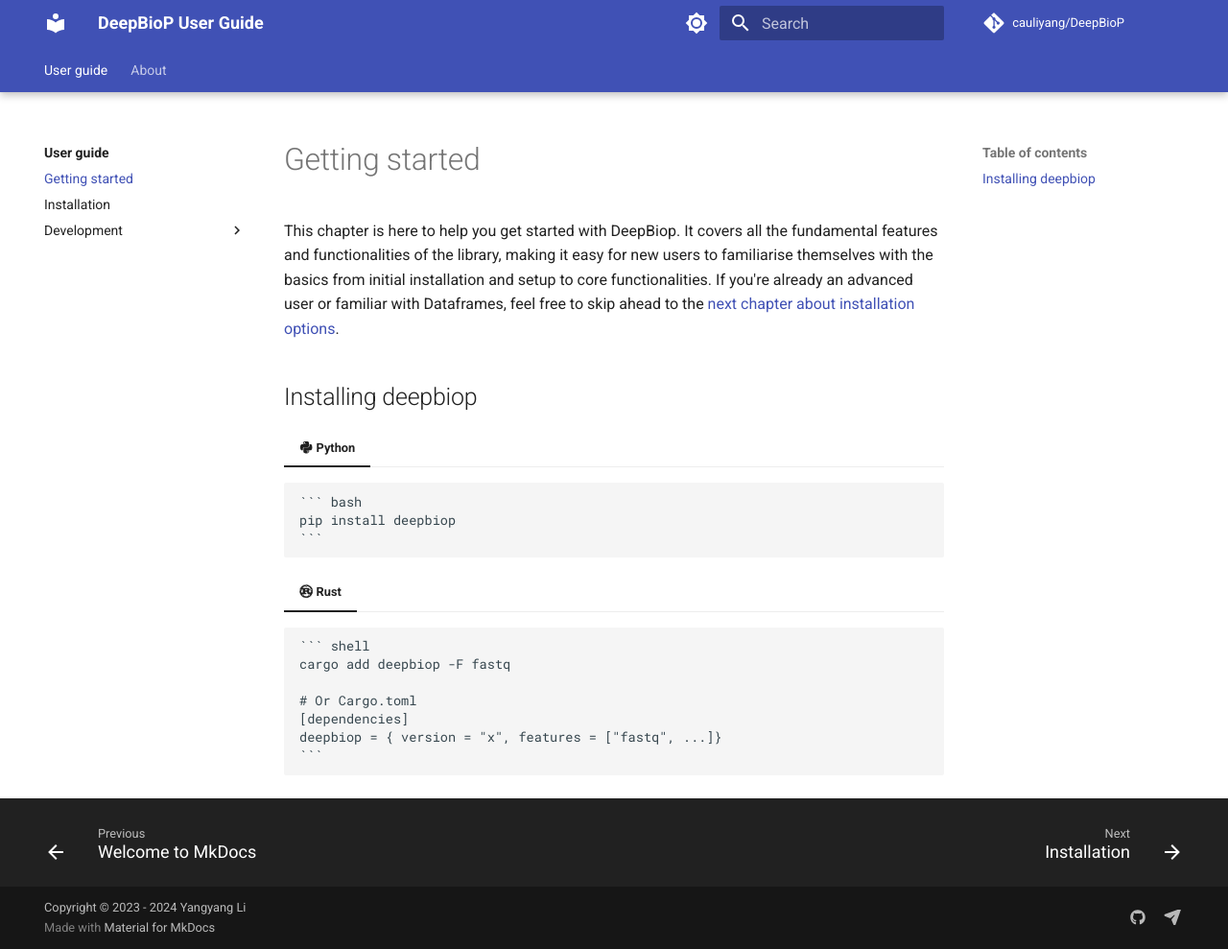
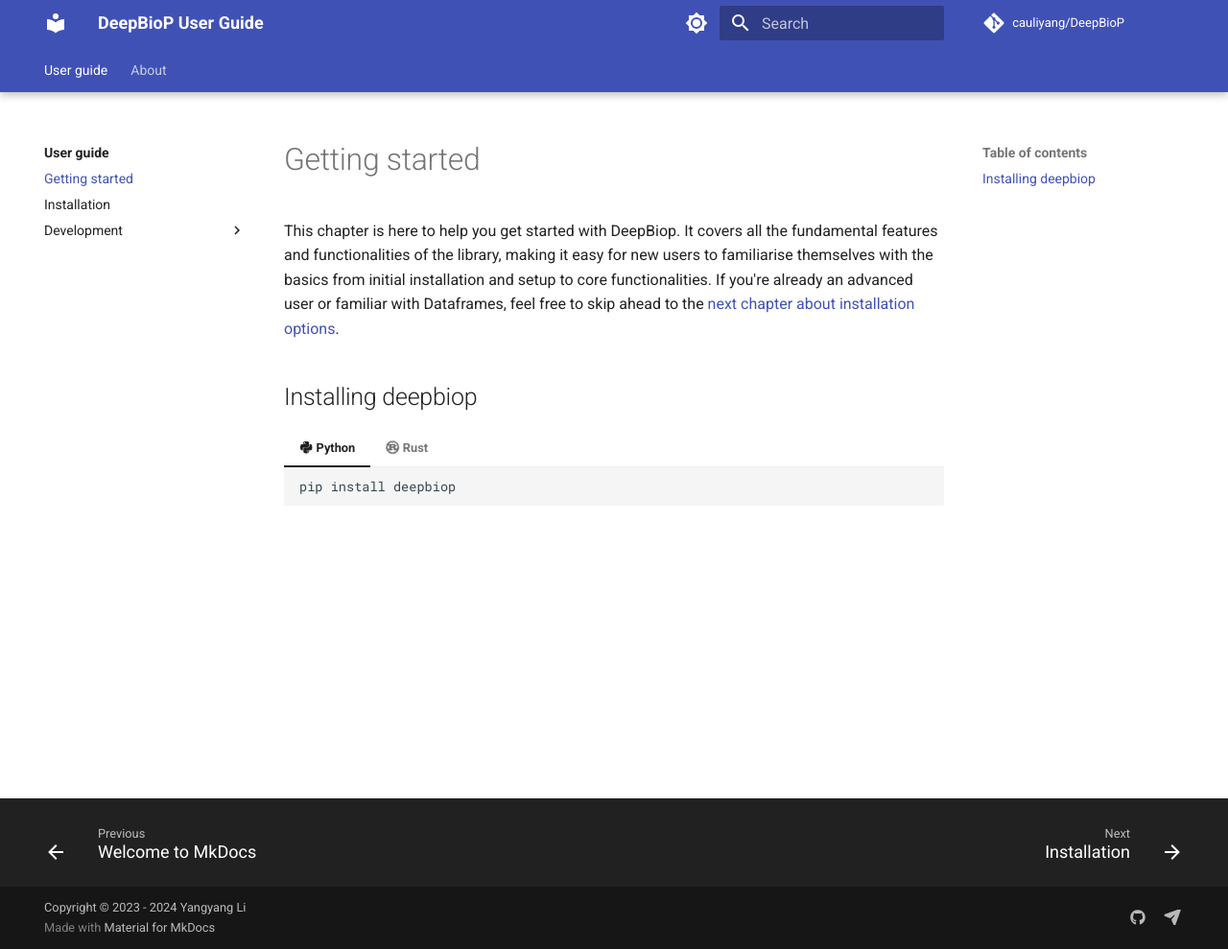
Before and after one commit to cauliyang/DeepBioP, an MkDocs documentation site: the page built from docs/user-guide/getting-started.md, in a window 1280 px wide and 989 px high. Shown: the whole window at 96% size. Built offline with MkDocs 1.6.1 and Material for MkDocs 9.7.7, drawn with Linux system fonts in a browser that asks for light colours; comment, search, counter and statistics services are not loaded.

Commit message:
style: remove commented-out markdown extensions and plugins

`````diff
--- a/docs/user-guide/getting-started.md
+++ b/docs/user-guide/getting-started.md
@@ -8,23 +8,19 @@
 
 === ":fontawesome-brands-python: Python"
 
-````
-``` bash
-pip install deepbiop
-```
-````
+    ```bash
+    pip install deepbiop
+    ```
 
 === ":fontawesome-brands-rust: Rust"
 
-````
-``` shell
-cargo add deepbiop -F fastq
+    ```shell
+    cargo add deepbiop -F fastq
 
-# Or Cargo.toml
-[dependencies]
-deepbiop = { version = "x", features = ["fastq", ...]}
-```
-````
+    # Or Cargo.toml
+    [dependencies]
+    deepbiop = { version = "x", features = ["fastq", ...]}
+    ```
 
 <!-- In the example below you see that we select `col('*')`. The asterisk stands for all columns. -->
 
--- a/docs/user-guide/installation.md
+++ b/docs/user-guide/installation.md
@@ -4,23 +4,19 @@
 
 === ":fontawesome-brands-python: Python"
 
-````
-``` bash
-pip install deepbiop
-```
-````
+    ```bash
+    pip install deepbiop
+    ```
 
 === ":fontawesome-brands-rust: Rust"
 
-````
-``` shell
-cargo add polars -F fastq
+    ```shell
+    cargo add polars -F fastq
 
-# Or Cargo.toml
-[dependencies]
-deepbiop = { version = "x", features = ["fastq", ...]}
-```
-````
+    # Or Cargo.toml
+    [dependencies]
+    deepbiop = { version = "x", features = ["fastq", ...]}
+    ```
 
 ## Importing
 
@@ -28,16 +24,12 @@
 
 === ":fontawesome-brands-python: Python"
 
-````
-``` python
-import deepbiop as dp
-```
-````
+    ```python
+    import deepbiop as dp
+    ```
 
 === ":fontawesome-brands-rust: Rust"
 
-````
-``` rust
-use deepbiop::fastq;
-```
-````
+    ```rust
+    use deepbiop::fastq;
+    ```
--- a/mkdocs.yml
+++ b/mkdocs.yml
@@ -69,32 +69,33 @@
 
 # Formatting options
 markdown_extensions:
+  - footnotes
   - admonition
+  - pymdownx.superfences
+  - pymdownx.tabbed:
+      alternate_style: true
   - pymdownx.details
   - attr_list
   - pymdownx.emoji:
       emoji_index: !!python/name:material.extensions.emoji.twemoji
       emoji_generator: !!python/name:material.extensions.emoji.to_svg
-  - pymdownx.superfences
-  - pymdownx.tabbed:
-      alternate_style: true
-  - pymdownx.snippets:
-      base_path: [".", "docs/src/"]
-      check_paths: true
-      dedent_subsections: true
-  - footnotes
-# plugins:
-#   - search:
-#       lang: en
-#   - markdown-exec
-#   - material-plausible
-#   # - macros:
-#   # module_name: docs/_build/scripts/macro
-#   - redirects:
-#       redirect_maps:
-#         "user-guide/index.md": "index.md"
+        # - pymdownx.snippets:
+        #     base_path: [".", "docs/src/"]
+        #     check_paths: true
+        #     dedent_subsections: true
 
-# extra:
-#   analytics:
-#     provider: plausible
-#     domain: guide.pola.rs,combined.pola.rs
+        # plugins:
+        #   - search:
+        #       lang: en
+        #   - markdown-exec
+        #   - material-plausible
+        #   # - macros:
+        #   # module_name: docs/_build/scripts/macro
+        #   - redirects:
+        #       redirect_maps:
+        #         "user-guide/index.md": "index.md"
+
+        # extra:
+        #   analytics:
+        #     provider: plausible
+        #     domain: guide.pola.rs,combined.pola.rs
`````
Also changed, not shown: .pre-commit-config.yaml (+11 -11 lines).
